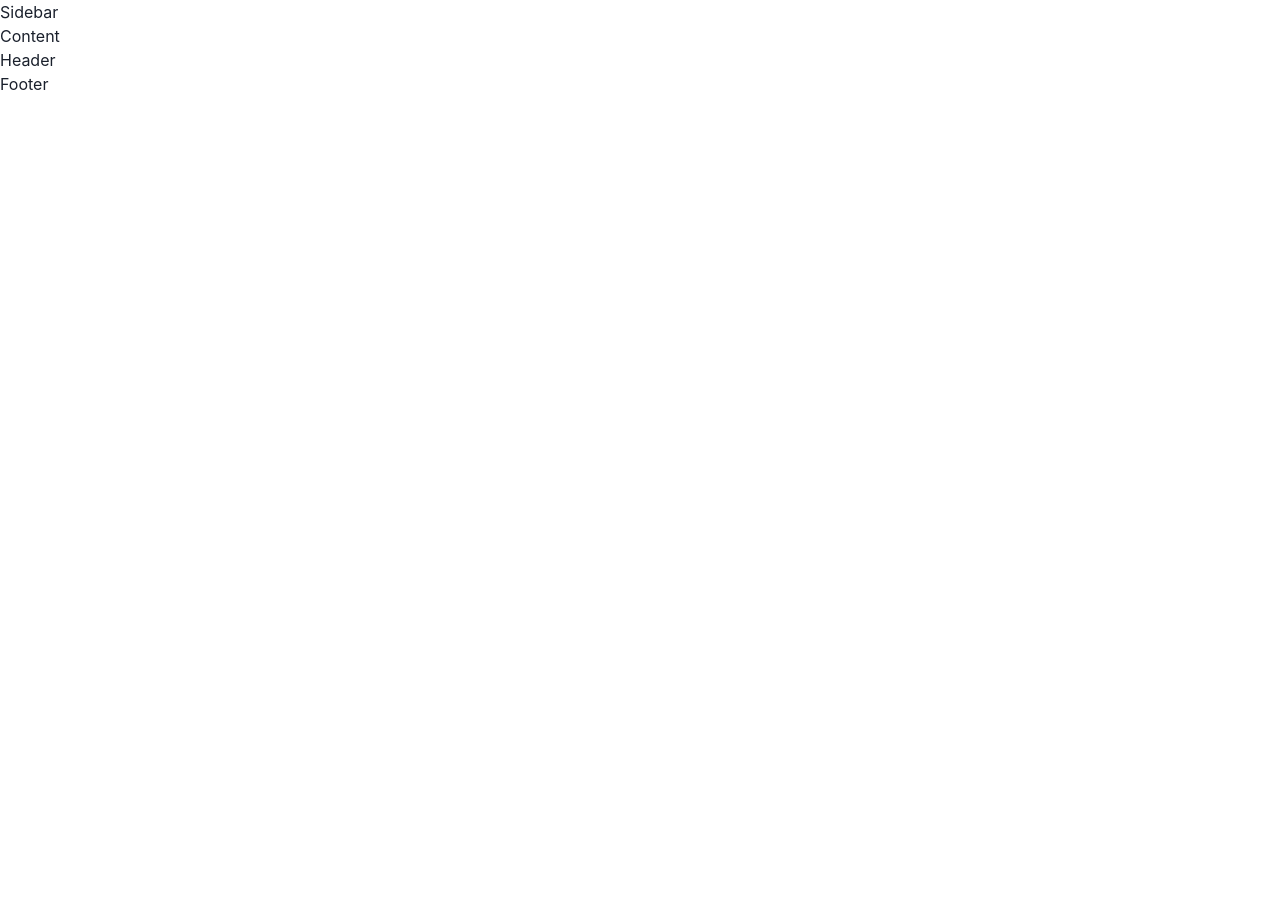
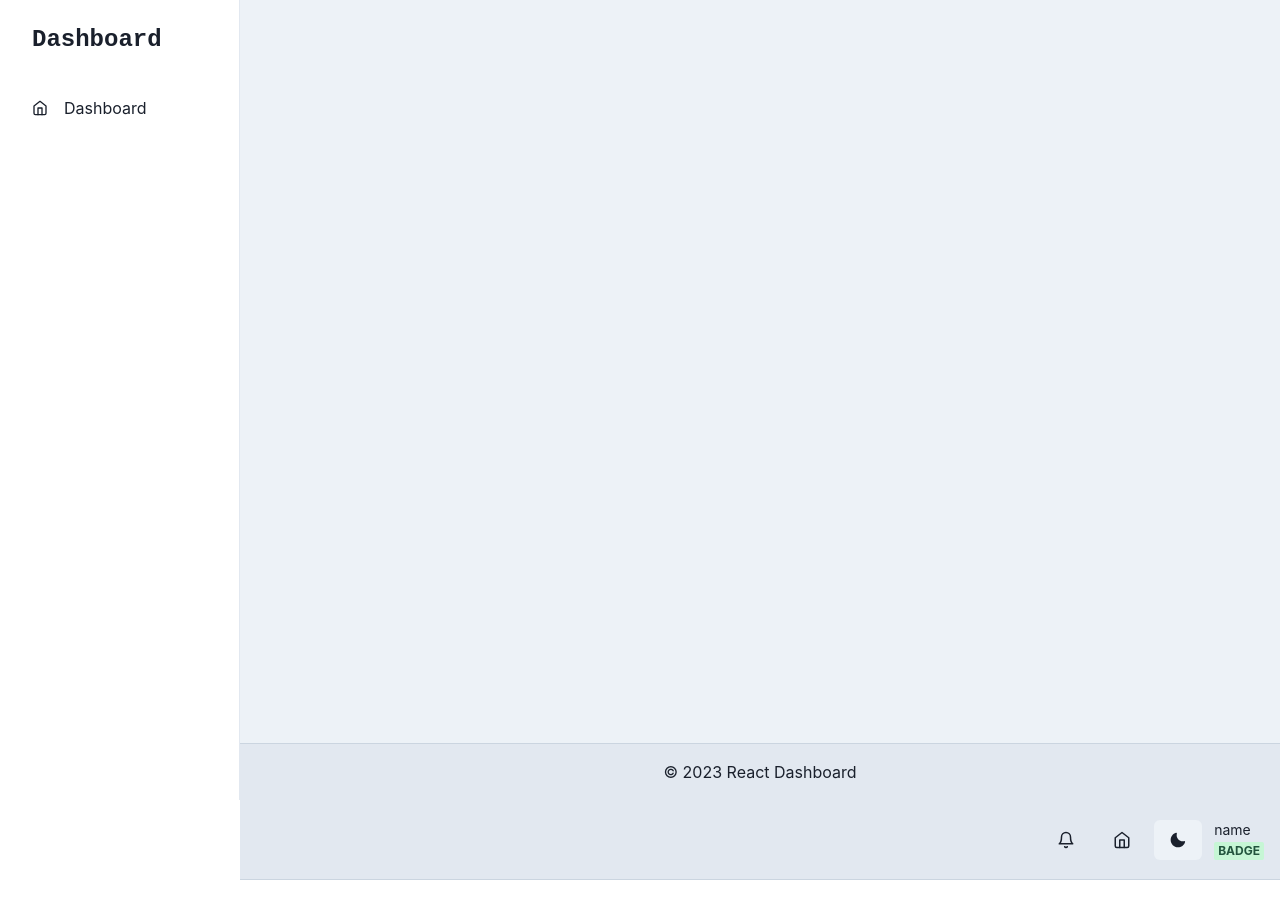
Before and after one commit to clinton-mwachia/react-skeleton-dashboard, a React (Vite) app: page / in a window 1280 px wide. Before the commit the page ends 800 px from the top, so only its background shows below. Built offline with nearby package versions, Linux system fonts and the light colour scheme.

Commit message:
added content, footer, sidebar and header components

```diff
--- a/src/components/Content.jsx
+++ b/src/components/Content.jsx
@@ -1,5 +1,11 @@
+import { Box, useColorModeValue } from "@chakra-ui/react";
+
 const Content = () => {
-  return <div>Content</div>;
+  return (
+    <Box minH="100vh" bg={useColorModeValue("gray.100", "gray.900")}>
+      Content
+    </Box>
+  );
 };
 
 export default Content;
--- a/src/components/Footer.jsx
+++ b/src/components/Footer.jsx
@@ -1,5 +1,23 @@
+import { Center, useColorModeValue } from "@chakra-ui/react";
+
 const Footer = () => {
-  return <div>Footer</div>;
+  return (
+    <Center
+      as="footer"
+      borderTop="1px"
+      borderTopColor={"gray.300"}
+      py="4"
+      alignItems="center"
+      position="fixed"
+      bottom="0"
+      left="0"
+      right="0"
+      ml={{ base: 0, md: 60 }}
+      bg={useColorModeValue("gray.200", "gray.700")}
+    >
+      &copy; {new Date().getFullYear()} React Dashboard
+    </Center>
+  );
 };
 
 export default Footer;
--- a/src/components/Header.jsx
+++ b/src/components/Header.jsx
@@ -1,5 +1,121 @@
-const Header = () => {
-  return <div>Header</div>;
+import {
+  Flex,
+  useColorModeValue,
+  IconButton,
+  Text,
+  HStack,
+  Button,
+  MenuItem,
+  useColorMode,
+  MenuList,
+  MenuDivider,
+  Link as ChakraLink,
+  Menu,
+  MenuButton,
+  Badge,
+  VStack,
+} from "@chakra-ui/react";
+import { FiBell, FiMenu, FiHome } from "react-icons/fi";
+import { Link } from "react-router-dom";
+import { useNavigate } from "react-router-dom";
+import { MoonIcon, SunIcon } from "@chakra-ui/icons";
+import PropTypes from "prop-types";
+
+const Header = ({ onOpen, ...rest }) => {
+  const { colorMode, toggleColorMode } = useColorMode();
+  const navigate = useNavigate();
+  return (
+    <Flex
+      ml={{ base: 0, md: 60 }}
+      px={{ base: 4, md: 4 }}
+      borderBottom={"1px"}
+      borderBottomColor={"gray.300"}
+      height="20"
+      alignItems="center"
+      sx={{ position: "sticky", top: "0" }}
+      zIndex="10"
+      justifyContent={{ base: "space-between", md: "flex-end" }}
+      bg={useColorModeValue("gray.200", "gray.700")}
+      {...rest}
+    >
+      <IconButton
+        display={{ base: "flex", md: "none" }}
+        onClick={onOpen}
+        variant="outline"
+        aria-label="open menu"
+        icon={<FiMenu />}
+      />
+
+      <Text
+        display={{ base: "flex", md: "none" }}
+        fontSize="2xl"
+        fontFamily="monospace"
+        fontWeight="bold"
+      >
+        Dashboard
+      </Text>
+
+      <HStack spacing={{ base: "0", md: "2" }}>
+        <IconButton
+          size="lg"
+          variant="ghost"
+          aria-label="open menu"
+          icon={<FiBell />}
+        />
+        <IconButton
+          size="lg"
+          variant="ghost"
+          aria-label="home"
+          icon={<FiHome />}
+        />
+        <Button onClick={toggleColorMode}>
+          {colorMode === "light" ? <MoonIcon /> : <SunIcon />}
+        </Button>
+        <Flex alignItems={"center"}>
+          <Menu>
+            <MenuButton
+              py={2}
+              transition="all 0.3s"
+              _focus={{ boxShadow: "none" }}
+            >
+              <HStack>
+                <VStack alignItems="flex-start" spacing="2px" ml="1">
+                  <Text fontSize="sm" mr={"3"}>
+                    name
+                  </Text>
+                  <Badge colorScheme="green">Badge</Badge>
+                </VStack>
+              </HStack>
+            </MenuButton>
+            <MenuList
+              bg={useColorModeValue("white", "gray.900")}
+              borderColor={useColorModeValue("gray.200", "gray.700")}
+            >
+              <ChakraLink
+                as={Link}
+                to={"/profile"}
+                _hover={{ textDecoration: "none" }}
+              >
+                <MenuItem>Profile</MenuItem>
+              </ChakraLink>
+              <MenuDivider />
+              <MenuItem
+                onClick={() => {
+                  localStorage.clear();
+                  navigate("/login");
+                }}
+              >
+                Sign out
+              </MenuItem>
+            </MenuList>
+          </Menu>
+        </Flex>
+      </HStack>
+    </Flex>
+  );
 };
 
+Header.propTypes = {
+  onOpen: PropTypes.func,
+};
 export default Header;
--- a/src/components/Sidebar.jsx
+++ b/src/components/Sidebar.jsx
@@ -1,5 +1,89 @@
-const Sidebar = () => {
-  return <div>Sidebar</div>;
+import {
+  Box,
+  CloseButton,
+  Flex,
+  Icon,
+  useColorModeValue,
+  Text,
+  Link as ChakraLink,
+} from "@chakra-ui/react";
+import PropTypes from "prop-types";
+import { Link } from "react-router-dom";
+
+import navigation from "../_nav";
+
+const NavItem = ({ icon, children, to, ...rest }) => {
+  return (
+    <ChakraLink
+      as={Link}
+      to={to}
+      style={{ textDecoration: "none" }}
+      _focus={{ boxShadow: "none" }}
+    >
+      <Flex
+        align="center"
+        p="4"
+        mx="4"
+        borderRadius="lg"
+        role="group"
+        cursor="pointer"
+        _hover={{
+          bg: "cyan.400",
+          color: "white",
+        }}
+        {...rest}
+      >
+        {icon && (
+          <Icon
+            mr="4"
+            fontSize="16"
+            _groupHover={{
+              color: "white",
+            }}
+            as={icon}
+          />
+        )}
+        {children}
+      </Flex>
+    </ChakraLink>
+  );
 };
 
+const Sidebar = ({ onClose, ...rest }) => {
+  return (
+    <Box
+      transition="3s ease"
+      bg={useColorModeValue("white", "gray.900")}
+      borderRight="1px"
+      borderRightColor={useColorModeValue("gray.200", "gray.700")}
+      w={{ base: "full", md: 60 }}
+      pos="fixed"
+      h="full"
+      {...rest}
+    >
+      <Flex h="20" alignItems="center" mx="8" justifyContent="space-between">
+        <Text fontSize="2xl" fontFamily="monospace" fontWeight="bold">
+          Dashboard
+        </Text>
+        <CloseButton display={{ base: "flex", md: "none" }} onClick={onClose} />
+      </Flex>
+      {navigation.map((link) => (
+        <NavItem key={link.name} icon={link.icon} to={link.to}>
+          {link.name}
+        </NavItem>
+      ))}
+    </Box>
+  );
+};
+
+Sidebar.propTypes = {
+  onClose: PropTypes.func,
+};
+
+NavItem.propTypes = {
+  icon: PropTypes.func,
+  to: PropTypes.string,
+  children: PropTypes.string,
+  onClose: PropTypes.func,
+};
 export default Sidebar;
```
